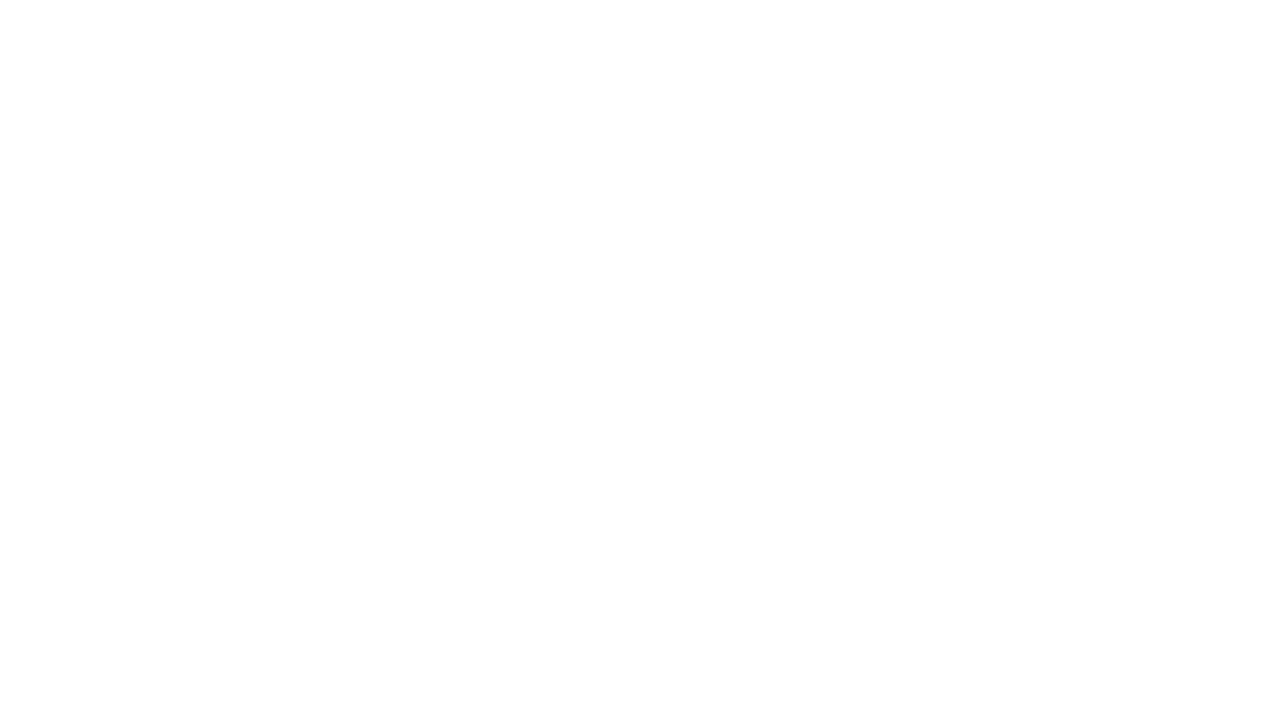
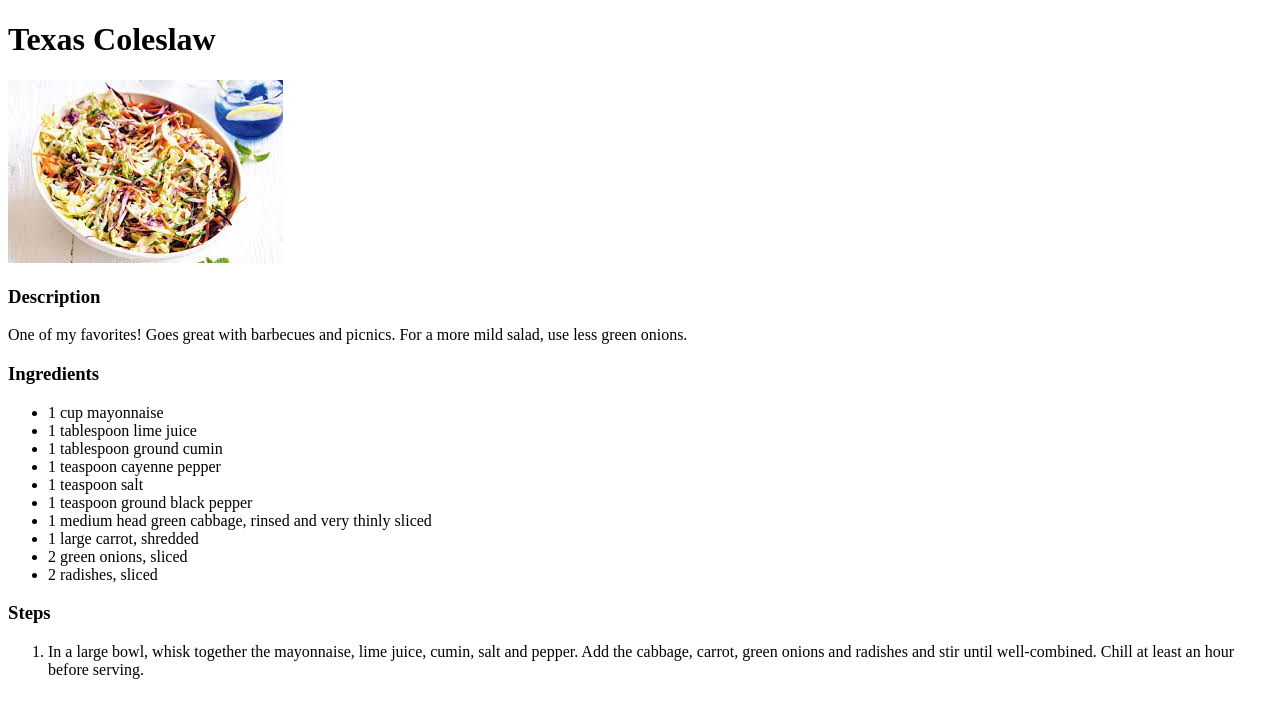
Before and after one commit to eddiebabu/odin-recipes, a plain HTML site: page recipes/texascole.html in a window 1280 px wide. Drawn offline with Linux system fonts and the light colour scheme.

Commit message:
added another recipe into the recipe book

```diff
--- a/recipes/texascole.html
+++ b/recipes/texascole.html
@@ -0,0 +1,31 @@
+<!DOCTYPE html>
+<html lang="en">
+<head>
+    <meta charset="UTF-8">
+    <title>Texas Coleslaw</title>
+</head>
+<body>
+    <h1>Texas Coleslaw</h1>
+    <img src="../images/texascole.jpg">
+    <h3>Description</h3>
+    One of my favorites! Goes great with barbecues and picnics. For a more mild salad, use less green onions.
+    <h3>Ingredients</h3>
+    <ul>
+        <li>1 cup mayonnaise</li>
+        <li>1 tablespoon lime juice</li>
+        <li>1 tablespoon ground cumin</li>
+        <li>1 teaspoon cayenne pepper</li>
+        <li>1 teaspoon salt</li>
+        <li>1 teaspoon ground black pepper</li>
+        <li>1 medium head green cabbage, rinsed and very thinly sliced</li>
+        <li>1 large carrot, shredded</li>
+        <li>2 green onions, sliced</li>
+        <li>2 radishes, sliced</li>
+    </ul>
+    <h3>Steps</h3>
+    <ol>
+        <li>In a large bowl, whisk together the mayonnaise, lime juice, cumin, salt and pepper. Add the cabbage, carrot, green onions and radishes and stir until well-combined. Chill at least an hour before serving.</li>
+    </ol>
+
+</body>
+</html>
```
Also changed, not shown: index.html (+1 -0 lines).
